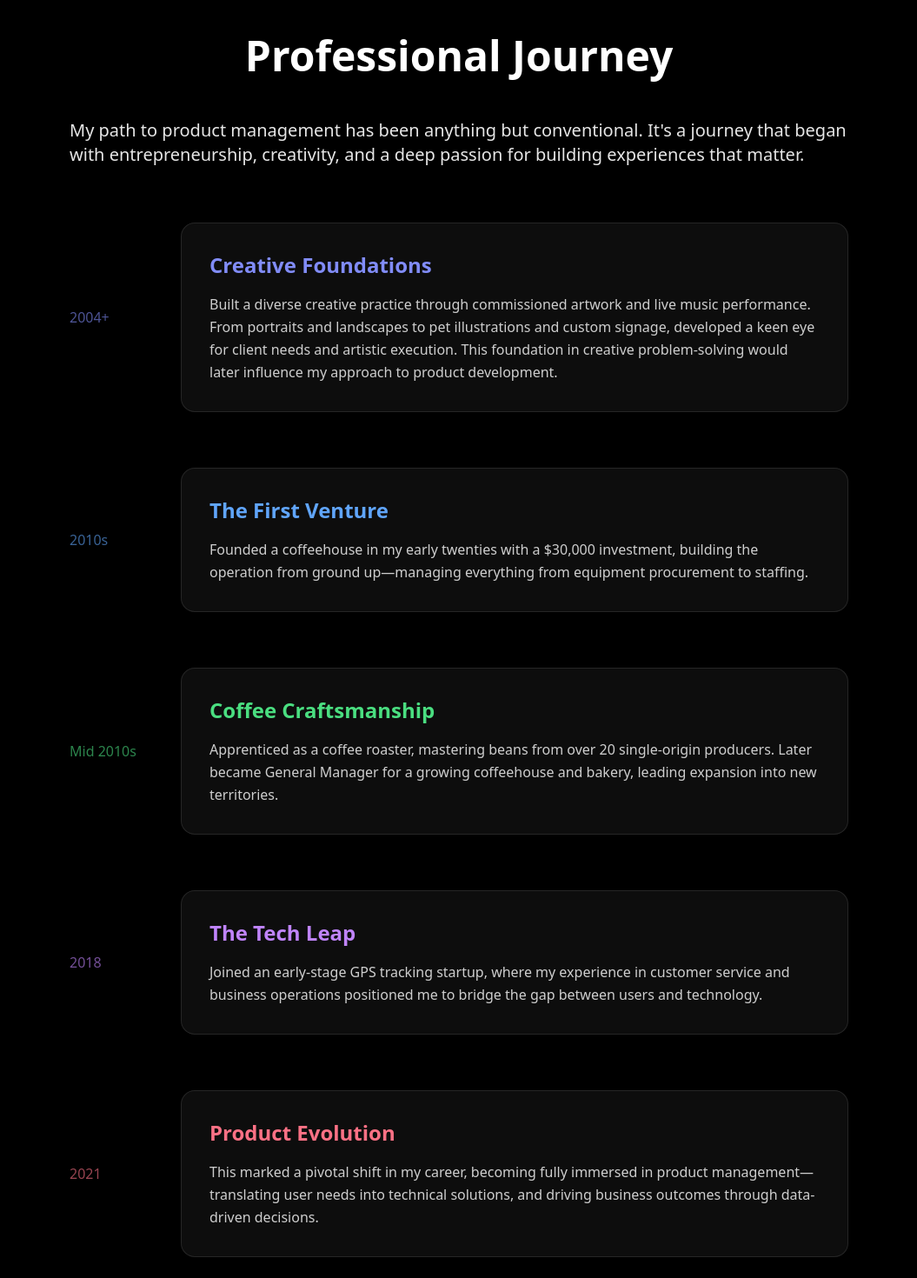
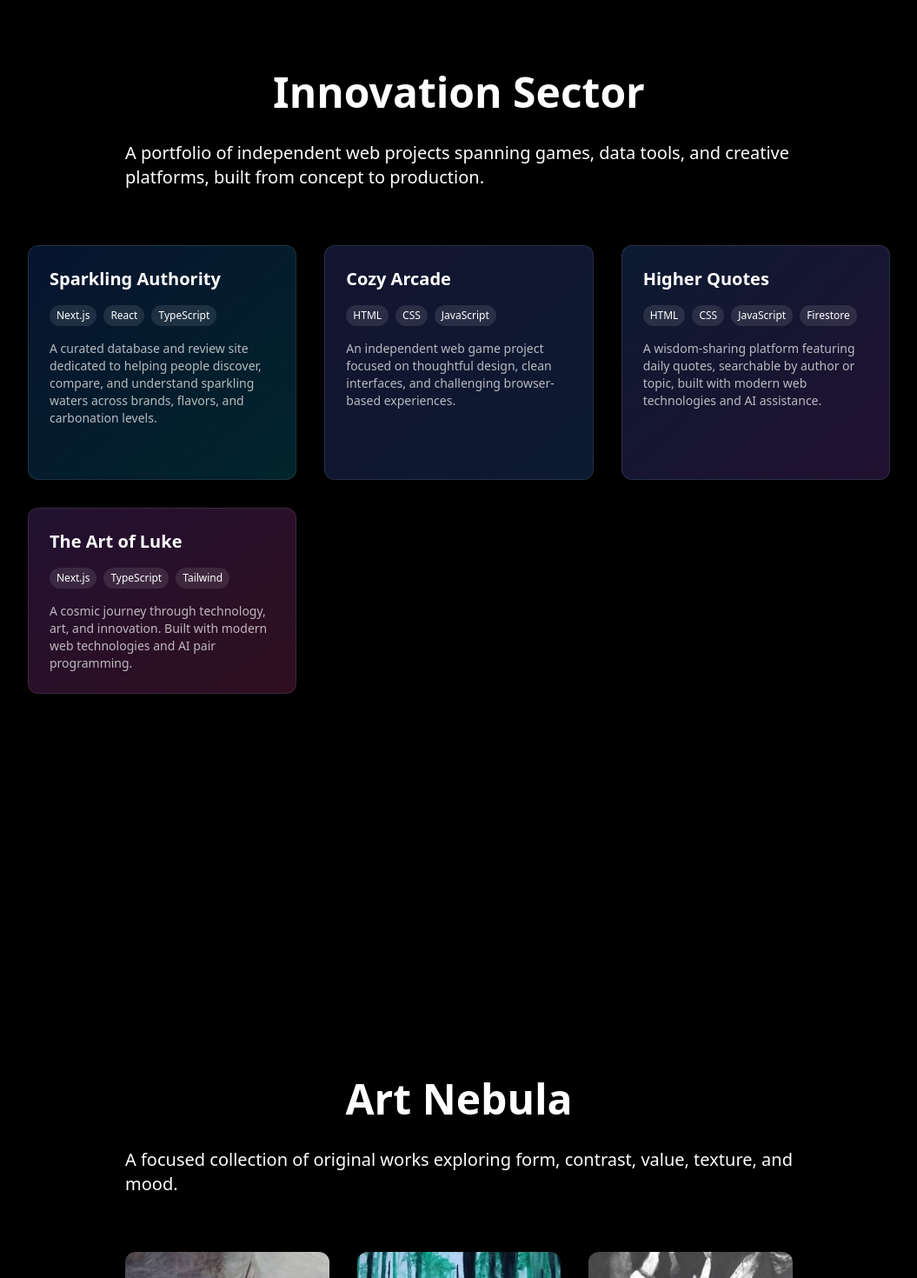
Before and after one commit to whittenluke/theartofluke, a Next.js app: page / in a window 1280 px wide. Shown: the part 1160-2630 px from the top of the page at 87% size, without its empty margins (112-1167 px from the left). Built offline with nearby package versions, Linux system fonts and the light colour scheme.

Commit message:
updated order on page and descriptions quick navigation removed facebook card

```diff
--- a/src/app/page.tsx
+++ b/src/app/page.tsx
@@ -107,10 +107,10 @@ export default function Home() {
     const handleScroll = () => {
       const sections = {
         missionControl: missionControlRef.current,
-        professionalJourney: professionalJourneyRef.current,
         innovationSector: innovationSectorRef.current,
         artNebula: artNebulaRef.current,
         harmonicTransmission: harmonicTransmissionRef.current,
+        professionalJourney: professionalJourneyRef.current,
         communicationArray: communicationArrayRef.current
       }
 
@@ -227,18 +227,6 @@ export default function Home() {
                       <p className="text-sm text-center text-gray-300">Navigation Hub</p>
                     </div>
 
-                    {/* Professional Journey Card */}
-                    <div
-                      className="bg-white/10 backdrop-blur-sm rounded-lg p-6 hover:bg-white/20 transition-all duration-300 cursor-pointer"
-                      onClick={() => handleCardClick(professionalJourneyRef, 'professionalJourney')}
-                    >
-                      <div className="h-12 w-12 mb-4 mx-auto">
-                        <RocketLaunchIcon className="w-full h-full text-green-500" />
-                      </div>
-                      <h3 className="text-xl font-semibold text-center mb-2">Professional Journey</h3>
-                      <p className="text-sm text-center text-gray-300">Career & Experience</p>
-                    </div>
-
                     {/* Innovation Sector Card */}
                     <div
                       className="bg-white/10 backdrop-blur-sm rounded-lg p-6 hover:bg-white/20 transition-all duration-300 cursor-pointer"
@@ -275,6 +263,18 @@ export default function Home() {
                       <p className="text-sm text-center text-gray-300">Music & Sound</p>
                     </div>
 
+                    {/* Professional Journey Card */}
+                    <div
+                      className="bg-white/10 backdrop-blur-sm rounded-lg p-6 hover:bg-white/20 transition-all duration-300 cursor-pointer"
+                      onClick={() => handleCardClick(professionalJourneyRef, 'professionalJourney')}
+                    >
+                      <div className="h-12 w-12 mb-4 mx-auto">
+                        <RocketLaunchIcon className="w-full h-full text-green-500" />
+                      </div>
+                      <h3 className="text-xl font-semibold text-center mb-2">Professional Journey</h3>
+                      <p className="text-sm text-center text-gray-300">Career & Experience</p>
+                    </div>
+
                     {/* Communication Array Card */}
                     <div
                       className="bg-white/10 backdrop-blur-sm rounded-lg p-6 hover:bg-white/20 transition-all duration-300 cursor-pointer"
@@ -292,150 +292,10 @@ export default function Home() {
             </Suspense>
           </section>
 
-          {/* Professional Journey Section */}
-          <section
-            ref={professionalJourneyRef}
-            className="relative min-h-screen flex flex-col items-center justify-center z-20 px-4 md:px-8 mt-[100vh] lg:mt-[50vh]"
-          >
-            <div className="max-w-4xl mx-auto text-white w-full">
-              <h2 className="text-4xl md:text-5xl font-bold mb-12 text-center">
-                Professional Journey
-              </h2>
-
-              {/* Introduction - Remove text-center class */}
-              <div className="mb-16 text-lg md:text-xl leading-relaxed">
-                <p className="text-white/90">
-                  My path to product management has been anything but conventional. It's a journey that began with
-                  entrepreneurship, creativity, and a deep passion for building experiences that matter.
-                </p>
-              </div>
-
-              {/* Timeline/Journey Points */}
-              <div className="space-y-16">
-                {/* Creative Foundation */}
-                <div className="group relative flex items-center gap-8">
-                  <div className="hidden md:block w-24 shrink-0">
-                    <span className="text-indigo-400 opacity-60">2004+</span>
-                  </div>
-                  <div className="
-                    flex-grow backdrop-blur-sm bg-white/5 rounded-2xl p-6 md:p-8
-                    border border-white/10 hover:border-white/20
-                    transition-all duration-300
-                  ">
-                    <h3 className="text-2xl font-semibold mb-4 text-indigo-400">Creative Foundations</h3>
-                    <p className="text-white/80 leading-relaxed">
-                      Built a diverse creative practice through commissioned artwork and live music performance.
-                      From portraits and landscapes to pet illustrations and custom signage, developed a
-                      keen eye for client needs and artistic execution. This foundation in creative
-                      problem-solving would later influence my approach to product development.
-                    </p>
-                  </div>
-                </div>
-
-                {/* Early Entrepreneurship */}
-                <div className="group relative flex items-center gap-8">
-                  <div className="hidden md:block w-24 shrink-0">
-                    <span className="text-blue-400 opacity-60">2010s</span>
-                  </div>
-                  <div className="
-                    flex-grow backdrop-blur-sm bg-white/5 rounded-2xl p-6 md:p-8
-                    border border-white/10 hover:border-white/20
-                    transition-all duration-300
-                  ">
-                    <h3 className="text-2xl font-semibold mb-4 text-blue-400">The First Venture</h3>
-                    <p className="text-white/80 leading-relaxed">
-                      Founded a coffeehouse in my early twenties with a $30,000 investment,
-                      building the operation from ground up—managing everything from equipment
-                      procurement to staffing.
-                    </p>
-                  </div>
-                </div>
-
-                {/* Coffee Industry */}
-                <div className="group relative flex items-center gap-8">
-                  <div className="hidden md:block w-24 shrink-0">
-                    <span className="text-green-400 opacity-60">Mid 2010s</span>
-                  </div>
-                  <div className="
-                    flex-grow backdrop-blur-sm bg-white/5 rounded-2xl p-6 md:p-8
-                    border border-white/10 hover:border-white/20
-                    transition-all duration-300
-                  ">
-                    <h3 className="text-2xl font-semibold mb-4 text-green-400">Coffee Craftsmanship</h3>
-                    <p className="text-white/80 leading-relaxed">
-                      Apprenticed as a coffee roaster, mastering beans from over 20 single-origin producers.
-                      Later became General Manager for a growing coffeehouse and bakery, leading expansion
-                      into new territories.
-                    </p>
-                  </div>
-                </div>
-
-                {/* Tech Transition */}
-                <div className="group relative flex items-center gap-8">
-                  <div className="hidden md:block w-24 shrink-0">
-                    <span className="text-purple-400 opacity-60">2018</span>
-                  </div>
-                  <div className="
-                    flex-grow backdrop-blur-sm bg-white/5 rounded-2xl p-6 md:p-8
-                    border border-white/10 hover:border-white/20
-                    transition-all duration-300
-                  ">
-                    <h3 className="text-2xl font-semibold mb-4 text-purple-400">The Tech Leap</h3>
-                    <p className="text-white/80 leading-relaxed">
-                      Joined an early-stage GPS tracking startup, where my experience in customer service
-                      and business operations positioned me to bridge the gap between users and technology.
-                    </p>
-                  </div>
-                </div>
-
-                {/* Product Evolution */}
-                <div className="group relative flex items-center gap-8">
-                  <div className="hidden md:block w-24 shrink-0">
-                    <span className="text-rose-400 opacity-60">2021</span>
-                  </div>
-                  <div className="
-                    flex-grow backdrop-blur-sm bg-white/5 rounded-2xl p-6 md:p-8
-                    border border-white/10 hover:border-white/20
-                    transition-all duration-300
-                  ">
-                    <h3 className="text-2xl font-semibold mb-4 text-rose-400">Product Evolution</h3>
-                    <p className="text-white/80 leading-relaxed">
-                      This marked a pivotal shift in my career, becoming fully immersed in product
-                      management—translating user needs into technical solutions, and driving business
-                      outcomes through data-driven decisions.
-                    </p>
-                  </div>
-                </div>
-
-                {/* Current Role */}
-                <div className="group relative flex items-center gap-8">
-                  <div className="hidden md:block w-24 shrink-0">
-                    <span className="text-cyan-400 opacity-60">Present</span>
-                  </div>
-                  <div className="
-                    flex-grow backdrop-blur-sm bg-white/5 rounded-2xl p-6 md:p-8
-                    border border-white/10 hover:border-white/20
-                    transition-all duration-300
-                  ">
-                    <h3 className="text-2xl font-semibold mb-4 text-cyan-400">Product Management</h3>
-                    <p className="text-white/80 leading-relaxed">
-                      As a Product Manager at SageSure, I leverage my unique blend of
-                      creative, entrepreneurial, and technical experience to build innovative solutions.
-                      My journey from artist to entrepreneur to product manager has equipped me with a
-                      holistic approach to product development—combining user empathy, business acumen,
-                      and technical understanding.
-                    </p>
-                  </div>
-                </div>
-              </div>
-
-            </div>
-          </section>
-
           {/* Innovation Sector Section */}
           <section
             ref={innovationSectorRef}
-            className="relative min-h-screen flex flex-col items-center justify-center z-20 px-4 md:px-8 mt-[50vh]"
+            className="relative min-h-screen flex flex-col items-center justify-center z-20 px-4 md:px-8 mt-[100vh] lg:mt-[50vh]"
           >
             <div className="max-w-6xl mx-auto text-white w-full">
               <h2 className="text-4xl md:text-5xl font-bold mb-8 text-center">
@@ -445,8 +305,7 @@ export default function Home() {
               {/* Introduction text */}
               <div className="max-w-3xl mx-auto space-y-6 text-lg md:text-xl leading-relaxed mb-16">
                 <p>
-                  At the intersection of technology and creativity, the Innovation Sector
-                  serves as a laboratory for exploring cutting-edge ideas and solutions.
+                  A portfolio of independent web projects spanning games, data tools, and creative platforms, built from concept to production.
                 </p>
               </div>
 
@@ -630,8 +489,7 @@ export default function Home() {
               {/* Introduction text - kept brief */}
               <div className="max-w-3xl mx-auto space-y-6 text-lg md:text-xl leading-relaxed mb-16">
                 <p>
-                  Within the Art Nebula, creative expression takes flight across multiple
-                  mediums and dimensions.
+                  A focused collection of original works exploring form, contrast, value, texture, and mood.
                 </p>
               </div>
 
@@ -654,6 +512,134 @@ export default function Home() {
                   </div>
                 ))}
               </div>
+            </div>
+          </section>
+
+          {/* Professional Journey Section */}
+          <section
+            ref={professionalJourneyRef}
+            className="relative min-h-screen flex flex-col items-center justify-center z-20 px-4 md:px-8 mt-[50vh]"
+          >
+            <div className="max-w-4xl mx-auto text-white w-full">
+              <h2 className="text-4xl md:text-5xl font-bold mb-12 text-center">
+                Professional Journey
+              </h2>
+
+              {/* Introduction - Remove text-center class */}
+              <div className="mb-16 text-lg md:text-xl leading-relaxed">
+                <p className="text-white/90">
+                  My professional path has been non-linear, shaped by entrepreneurship, creative work, and hands-on experience building and operating real products from the ground up.
+                </p>
+              </div>
+
+              {/* Timeline/Journey Points */}
+              <div className="space-y-16">
+                {/* Creative Foundation */}
+                <div className="group relative flex items-center gap-8">
+                  <div className="hidden md:block w-24 shrink-0">
+                    <span className="text-indigo-400 opacity-60">2004+</span>
+                  </div>
+                  <div className="
+                    flex-grow backdrop-blur-sm bg-white/5 rounded-2xl p-6 md:p-8
+                    border border-white/10 hover:border-white/20
+                    transition-all duration-300
+                  ">
+                    <h3 className="text-2xl font-semibold mb-4 text-indigo-400">Creative Foundations</h3>
+                    <p className="text-white/80 leading-relaxed">
+                      Built a diverse creative practice through commissioned artwork and live music performance, delivering portraits, landscapes, pet illustrations, and custom signage while developing a sharp sensitivity to client needs, constraints, and execution.
+                    </p>
+                  </div>
+                </div>
+
+                {/* Early Entrepreneurship */}
+                <div className="group relative flex items-center gap-8">
+                  <div className="hidden md:block w-24 shrink-0">
+                    <span className="text-blue-400 opacity-60">2010s</span>
+                  </div>
+                  <div className="
+                    flex-grow backdrop-blur-sm bg-white/5 rounded-2xl p-6 md:p-8
+                    border border-white/10 hover:border-white/20
+                    transition-all duration-300
+                  ">
+                    <h3 className="text-2xl font-semibold mb-4 text-blue-400">The First Venture</h3>
+                    <p className="text-white/80 leading-relaxed">
+                      Founded a coffeehouse, starting it from the ground up, and managing everything along the way including equipment procurement, inventory, staffing, vendor relationships, customer relationships, and daily operations.
+                    </p>
+                  </div>
+                </div>
+
+                {/* Coffee Industry */}
+                <div className="group relative flex items-center gap-8">
+                  <div className="hidden md:block w-24 shrink-0">
+                    <span className="text-green-400 opacity-60">Mid 2010s</span>
+                  </div>
+                  <div className="
+                    flex-grow backdrop-blur-sm bg-white/5 rounded-2xl p-6 md:p-8
+                    border border-white/10 hover:border-white/20
+                    transition-all duration-300
+                  ">
+                    <h3 className="text-2xl font-semibold mb-4 text-green-400">Coffee Craftsmanship</h3>
+                    <p className="text-white/80 leading-relaxed">
+                      Apprenticed as a coffee roaster, mastering roasting coffee beans from over 20 single-origin producers. Later became General Manager for a growing coffeehouse and bakery, leading expansion into new territories.
+                    </p>
+                  </div>
+                </div>
+
+                {/* Tech Transition */}
+                <div className="group relative flex items-center gap-8">
+                  <div className="hidden md:block w-24 shrink-0">
+                    <span className="text-purple-400 opacity-60">2018</span>
+                  </div>
+                  <div className="
+                    flex-grow backdrop-blur-sm bg-white/5 rounded-2xl p-6 md:p-8
+                    border border-white/10 hover:border-white/20
+                    transition-all duration-300
+                  ">
+                    <h3 className="text-2xl font-semibold mb-4 text-purple-400">The Tech Leap</h3>
+                    <p className="text-white/80 leading-relaxed">
+                      Joined an early-stage GPS tracking startup, where my experience in customer service
+                      and business operations positioned me to bridge the gap between users and technology.
+                    </p>
+                  </div>
+                </div>
+
+                {/* Product Evolution */}
+                <div className="group relative flex items-center gap-8">
+                  <div className="hidden md:block w-24 shrink-0">
+                    <span className="text-rose-400 opacity-60">2021</span>
+                  </div>
+                  <div className="
+                    flex-grow backdrop-blur-sm bg-white/5 rounded-2xl p-6 md:p-8
+                    border border-white/10 hover:border-white/20
+                    transition-all duration-300
+                  ">
+                    <h3 className="text-2xl font-semibold mb-4 text-rose-400">Product Evolution</h3>
+                    <p className="text-white/80 leading-relaxed">
+                      This marked a pivotal shift in my career, becoming fully immersed in product
+                      management—translating user needs into technical solutions, and driving business
+                      outcomes through data-driven decisions.
+                    </p>
+                  </div>
+                </div>
+
+                {/* Current Role */}
+                <div className="group relative flex items-center gap-8">
+                  <div className="hidden md:block w-24 shrink-0">
+                    <span className="text-cyan-400 opacity-60">2023 - 2026</span>
+                  </div>
+                  <div className="
+                    flex-grow backdrop-blur-sm bg-white/5 rounded-2xl p-6 md:p-8
+                    border border-white/10 hover:border-white/20
+                    transition-all duration-300
+                  ">
+                    <h3 className="text-2xl font-semibold mb-4 text-cyan-400">Product Management</h3>
+                    <p className="text-white/80 leading-relaxed">
+                      In recent roles, I draw on a blend of creative, entrepreneurial, and technical experience to deliver thoughtful, user-focused solutions. My journey from artist to entrepreneur to product professional has shaped a holistic approach that balances user needs, business goals, and technical possibilities.
+                    </p>
+                  </div>
+                </div>
+              </div>
+
             </div>
           </section>
 
@@ -882,28 +868,6 @@ export default function Home() {
                     translate-x-[-100%] group-hover:translate-x-[100%] transition-transform duration-1000" />
                 </a>
 
-                {/* Facebook Link */}
-                <a
-                  href="https://www.facebook.com/whittenluke/"
-                  target="_blank"
-                  rel="noopener noreferrer"
-                  className="group relative overflow-hidden rounded-xl bg-white/5 backdrop-blur-sm border border-white/10 p-6
-                    hover:bg-white/10 transition-all duration-500 hover:border-white/20"
-                >
-                  <div className="flex items-center gap-4">
-                    <div className="p-3 rounded-lg bg-blue-500/20">
-                      <svg className="w-6 h-6 text-blue-400" fill="currentColor" viewBox="0 0 24 24">
-                        <path d="M9 8h-3v4h3v12h5v-12h3.642l.358-4h-4v-1.667c0-.955.192-1.333 1.115-1.333h2.885v-5h-3.808c-3.596 0-5.192 1.583-5.192 4.615v3.385z"/>
-                      </svg>
-                    </div>
-                    <div>
-                      <h3 className="text-lg font-semibold mb-1">Facebook</h3>
-                      <p className="text-sm text-white/70 group-hover:text-white/90 transition-colors">facebook.com/whittenluke</p>
-                    </div>
-                  </div>
-                  <div className="absolute inset-0 bg-gradient-to-r from-blue-500/0 via-blue-500/5 to-blue-500/0
-                    translate-x-[-100%] group-hover:translate-x-[100%] transition-transform duration-1000" />
-                </a>
               </div>
             </div>
           </section>
--- a/src/components/navigation/QuickNav.tsx
+++ b/src/components/navigation/QuickNav.tsx
@@ -32,12 +32,6 @@ export const QuickNav = ({ currentSection, onNavigate }: QuickNavProps) => {
       color: 'text-blue-500'
     },
     {
-      id: 'professionalJourney',
-      icon: RocketLaunchIcon,
-      label: ['Professional', 'Journey'],
-      color: 'text-green-500'
-    },
-    {
       id: 'innovationSector',
       icon: LightBulbIcon,
       label: ['Innovation', 'Sector'],
@@ -54,6 +48,12 @@ export const QuickNav = ({ currentSection, onNavigate }: QuickNavProps) => {
       icon: MusicalNoteIcon,
       label: ['Harmonic', 'Transmission'],
       color: 'text-red-500'
+    },
+    {
+      id: 'professionalJourney',
+      icon: RocketLaunchIcon,
+      label: ['Professional', 'Journey'],
+      color: 'text-green-500'
     },
     {
       id: 'communicationArray',
```
